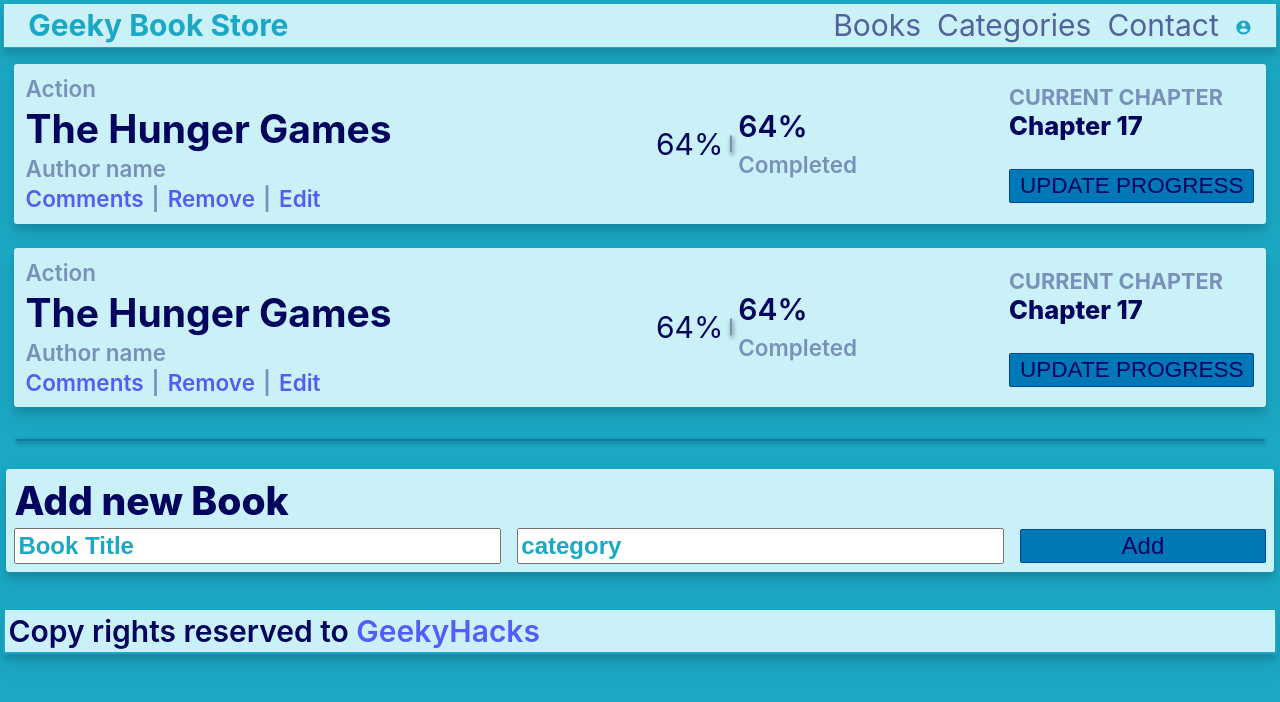
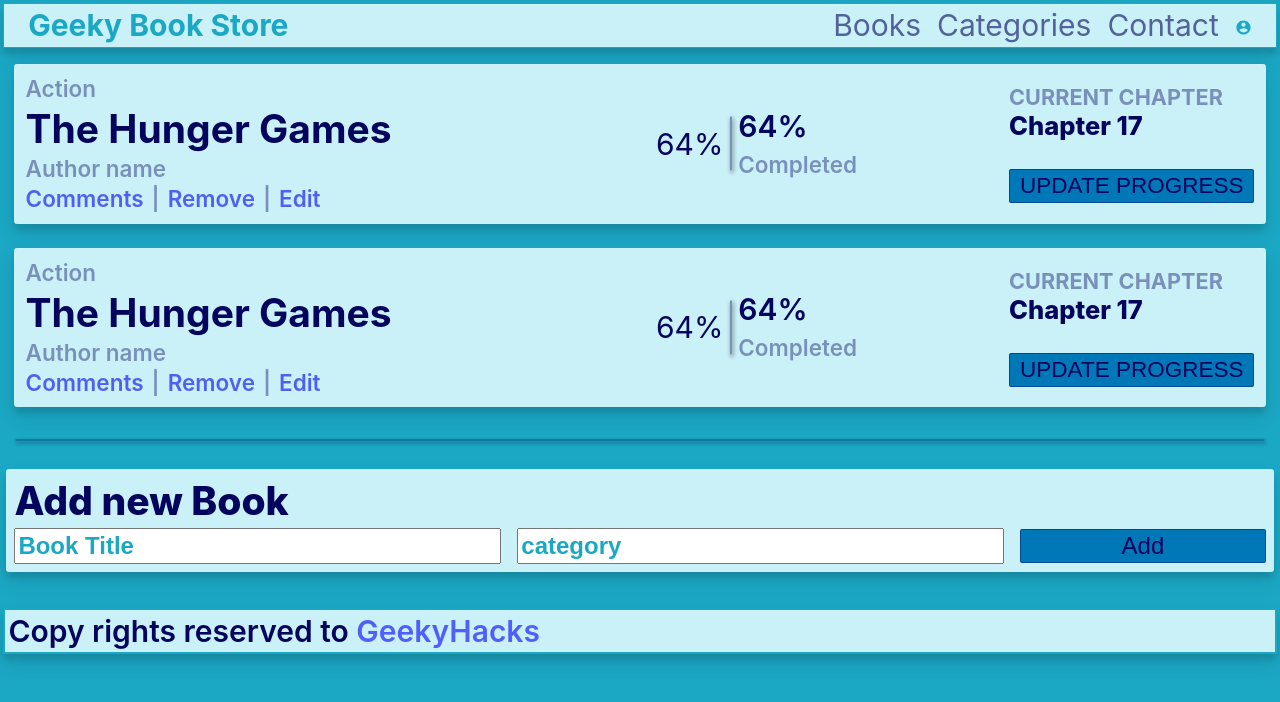
Before and after one commit to GeekyHacks/BookStore_React, a React (Create React App) app: page /BookStore_React/books in a window 1280 px wide. Shown: the top 702 px of the page. Built offline with nearby package versions, Linux system fonts and the light colour scheme.

Commit message:
Finalize styling

```diff
--- a/src/styles/Css/App.css
+++ b/src/styles/Css/App.css
@@ -1,5 +1,4 @@
 @import url("https://fonts.googleapis.com/css2?family=Roboto:wght@400;700&display=swap");
-
 * {
   margin: 0;
   padding: 0;
@@ -16,16 +15,12 @@ body {
   align-items: stretch;
   white-space: nowrap;
 }
-
 body img {
   max-width: 20px;
   max-height: 17px;
 }
-
-body h2,
-body span,
-body h3 {
-  color: #03045e;
+body h2, body span, body h3 {
+  color: #03045E;
   font-weight: 600;
   font-size: 1em;
 }
@@ -33,20 +28,18 @@ body h3 {
 button {
   transition: all 0.5s;
   border-radius: 2px;
-  color: #03045e !important;
-  background-color: #0077b6 !important;
+  color: #03045E !important;
+  background-color: #0077B6 !important;
   cursor: pointer;
   text-align: center;
   border: 1px solid rgba(3, 4, 94, 0.4);
   padding: 3px 8px;
   font-size: 0.75em;
 }
-
 button:active {
   transform: scale(0.96);
   background: #1ba8c5 !important;
 }
-
 button:focus {
   outline: 0;
 }
@@ -69,8 +62,7 @@ button:focus {
   gap: 2rem;
 }
 
-.App,
-.Books {
+.App, .Books {
   display: flex;
   flex-direction: column;
   justify-content: center;
@@ -84,9 +76,8 @@ footer {
   padding: 0.2rem;
   border: 2px solid #1ba8c5;
   box-shadow: 0 10px 20px rgba(0, 0, 0, 0.1), 0 6px 6px rgba(0, 0, 0, 0.1);
-  background: #caf0f8;
+  background: #CAF0F8;
 }
-
 footer a {
   transition: all 0.5s;
   opacity: 0.6;
@@ -103,17 +94,15 @@ footer a {
   align-self: stretch !important;
   margin: 0.5rem 0.7rem;
   padding: 0.7rem;
-  background: #caf0f8;
+  background: #CAF0F8;
   border-radius: 3px;
   box-shadow: 0 10px 20px rgba(0, 0, 0, 0.1), 0 6px 6px rgba(0, 0, 0, 0.1);
-  color: #03045e;
+  color: #03045E;
   gap: 2rem;
 }
-
 .Book .fstDiv {
   flex: 0.5;
 }
-
 .Book .scdDiv {
   flex: 0.5;
   display: flex;
@@ -122,14 +111,11 @@ footer a {
   align-items: center;
   gap: 1rem;
 }
-
-.Book span,
-.Book a {
+.Book span, .Book a {
   font-size: 0.75em;
   font-weight: 600;
   opacity: 0.4;
 }
-
 .Book a {
   opacity: 0.6;
 }
@@ -137,7 +123,6 @@ footer a {
 .BookChapter {
   gap: 0.25rem;
 }
-
 .BookChapter button {
   margin-top: 0.3rem;
   padding: 3px 10px;
@@ -151,24 +136,20 @@ footer a {
   align-self: stretch !important;
   padding: 0.5rem;
   margin: 0.2rem;
-  background: #caf0f8;
+  background: #CAF0F8;
   border-radius: 3px;
   box-shadow: 0 10px 20px rgba(0, 0, 0, 0.1), 0 6px 6px rgba(0, 0, 0, 0.1);
 }
-
-.AddBook input,
-.AddBook button {
-  color: #03045e;
+.AddBook input, .AddBook button {
+  color: #03045E;
   font-size: 0.8em;
   padding: 2px;
 }
-
 .AddBook h3 {
-  color: #03045e;
+  color: #03045E;
   font-size: 1.3em;
   font-weight: 800;
 }
-
 .AddBook .bookInput {
   display: flex;
   flex-direction: row;
@@ -176,18 +157,14 @@ footer a {
   align-items: center;
   gap: 1rem;
 }
-
 .AddBook .bookInput input {
   flex: 0.4;
 }
-
 .AddBook .bookInput button {
   flex: 0.2;
 }
 
-.BookDetails,
-.BookChapter,
-.MainContainer {
+.BookDetails, .BookChapter, .MainContainer {
   display: flex;
   flex-direction: column;
   justify-content: center;
@@ -198,12 +175,10 @@ footer a {
 .BookDetails {
   gap: 0.2rem;
 }
-
 .BookDetails h2 {
   font-size: 1.3em;
   font-weight: 700;
 }
-
 .BookDetails div {
   display: flex;
   flex-direction: row;
@@ -221,7 +196,7 @@ footer a {
 }
 
 .headSpan {
-  border: 0.01rem solid #03045e;
+  border: 0.01rem solid #03045E;
   height: 1rem;
   box-shadow: 1px 2px 4px rgba(0, 0, 0, 0.8), 1px 2px 4px rgba(0, 0, 0, 0.8);
   border-radius: 0.2rem;
@@ -229,7 +204,7 @@ footer a {
 }
 
 .hSpan {
-  border: 0.01rem solid #03045e;
+  border: 0.01rem solid #03045E;
   width: 98%;
   opacity: 0.3;
   border-radius: 6px;
@@ -240,12 +215,10 @@ footer a {
 .headfour {
   font-size: 0.85em !important;
 }
-
 .headfour h3 {
   font-weight: 800;
   font-size: 1em;
 }
-
 .headfour h4 {
   font-size: 0.85em;
   opacity: 0.4;
@@ -259,7 +232,7 @@ nav {
   justify-content: center;
   align-self: stretch;
   box-shadow: 0 10px 20px rgba(0, 0, 0, 0.1), 0 6px 6px rgba(0, 0, 0, 0.1);
-  background: #caf0f8;
+  background: #CAF0F8;
 }
 
 .navBar {
@@ -271,19 +244,16 @@ nav {
   padding: 0.25rem;
   align-self: stretch;
 }
-
 .navBar h2 {
   font-weight: 700 !important;
   font-size: 1em;
 }
-
 .navBar div {
   display: flex;
   flex-direction: row;
   align-items: center !important;
   gap: 1rem;
 }
-
 .navBar div span {
   align-self: center !important;
 }
@@ -293,17 +263,14 @@ nav {
   white-space: normal !important;
   margin: 2rem 3rem;
 }
-
 .HomeComponent h2 {
   font-size: 1.2em;
   font-weight: 600;
 }
-
 .HomeComponent p {
   font-size: 1em;
   margin-left: 0.5rem;
 }
-
 .HomeComponent ol li {
   font-size: 1em;
   margin-left: 3rem;
@@ -333,27 +300,35 @@ nav {
   cursor: pointer;
   border: none;
   background: none !important;
-  color: #03045e;
+  color: #03045E;
 }
 
 @media (min-width: 768px) {
   body {
     font-size: 18px;
   }
-
   .navBar {
     padding: 0.2rem 1.5rem;
   }
+  .headSpan {
+    height: 2.5rem;
+  }
 }
-
 @media (min-width: 999px) {
   body {
     font-size: 25px;
   }
+  .headSpan {
+    height: 2.8rem;
+  }
 }
-
 @media (min-width: 1200px) {
   body {
     font-size: 30px;
   }
+  .headSpan {
+    height: 3.3rem;
+  }
 }
+
+/*# sourceMappingURL=App.css.map */
--- a/src/styles/Sass/App.sass
+++ b/src/styles/Sass/App.sass
@@ -234,11 +234,17 @@ nav
         font-size: 18px
     .navBar
         padding: .2rem 1.5rem
+    .headSpan
+        height: 2.5rem
 
 @media (min-width: 999px)
     body
         font-size: 25px
+    .headSpan
+        height: 2.8rem
 
 @media (min-width:1200px)
     body
         font-size: 30px
+    .headSpan
+        height: 3.3rem
```
Also changed, not shown: 1 other file (tests, documents, lock files or other folders).
